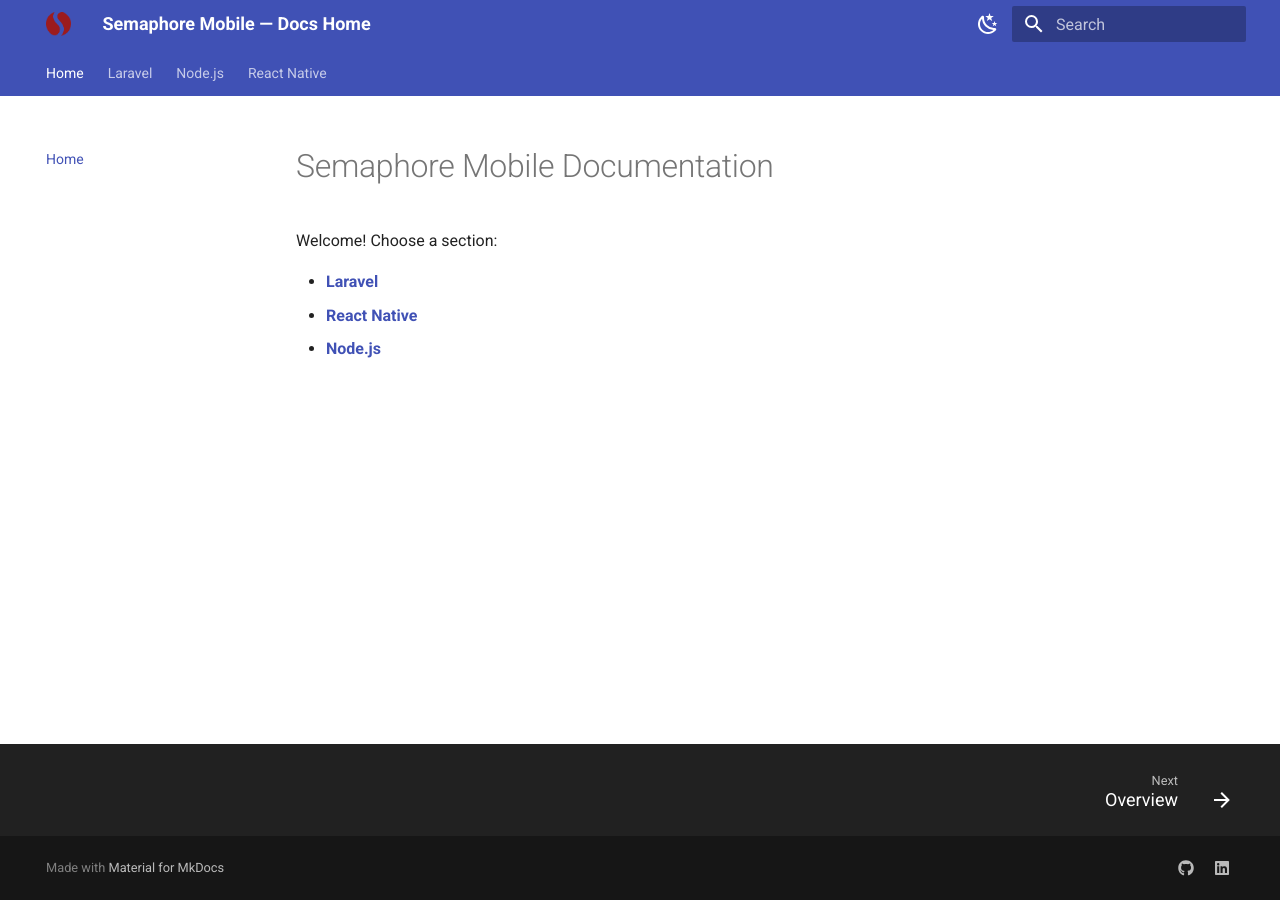
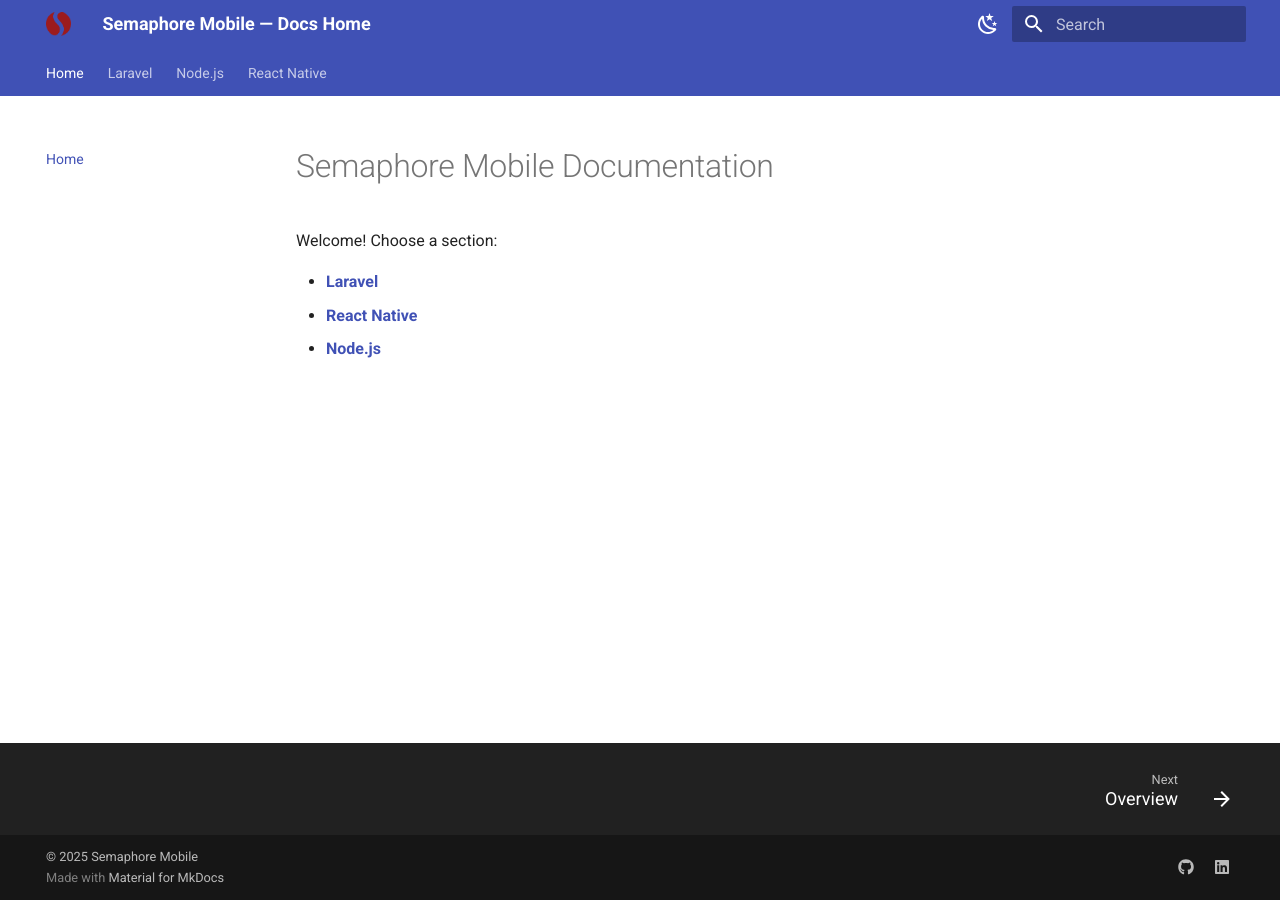
Before and after one commit to semaphoremobile/Semaphore-Development-Docs, an MkDocs documentation site: the page built from docs/index.md, in a window 1280 px wide. Built offline with MkDocs 1.6.1 and Material for MkDocs 9.7.7, drawn with Linux system fonts in a browser that asks for light colours.

Commit message:
Fixed copyright

```diff
--- a/mkdocs.yml
+++ b/mkdocs.yml
@@ -1,5 +1,6 @@
 site_name: Semaphore Mobile — Docs Home
 site_description: Client Documentation
+copyright: "© 2025 Semaphore Mobile"
 
 theme:
   name: material
```
